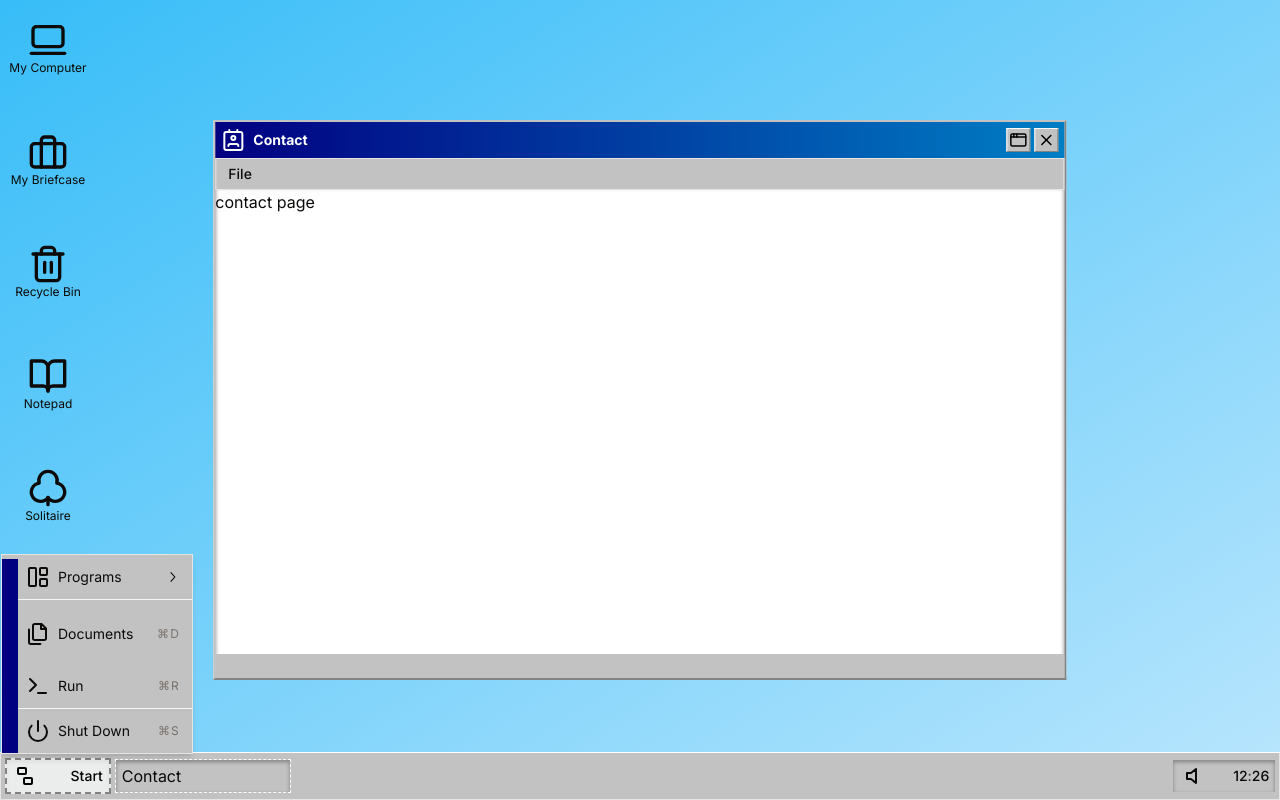
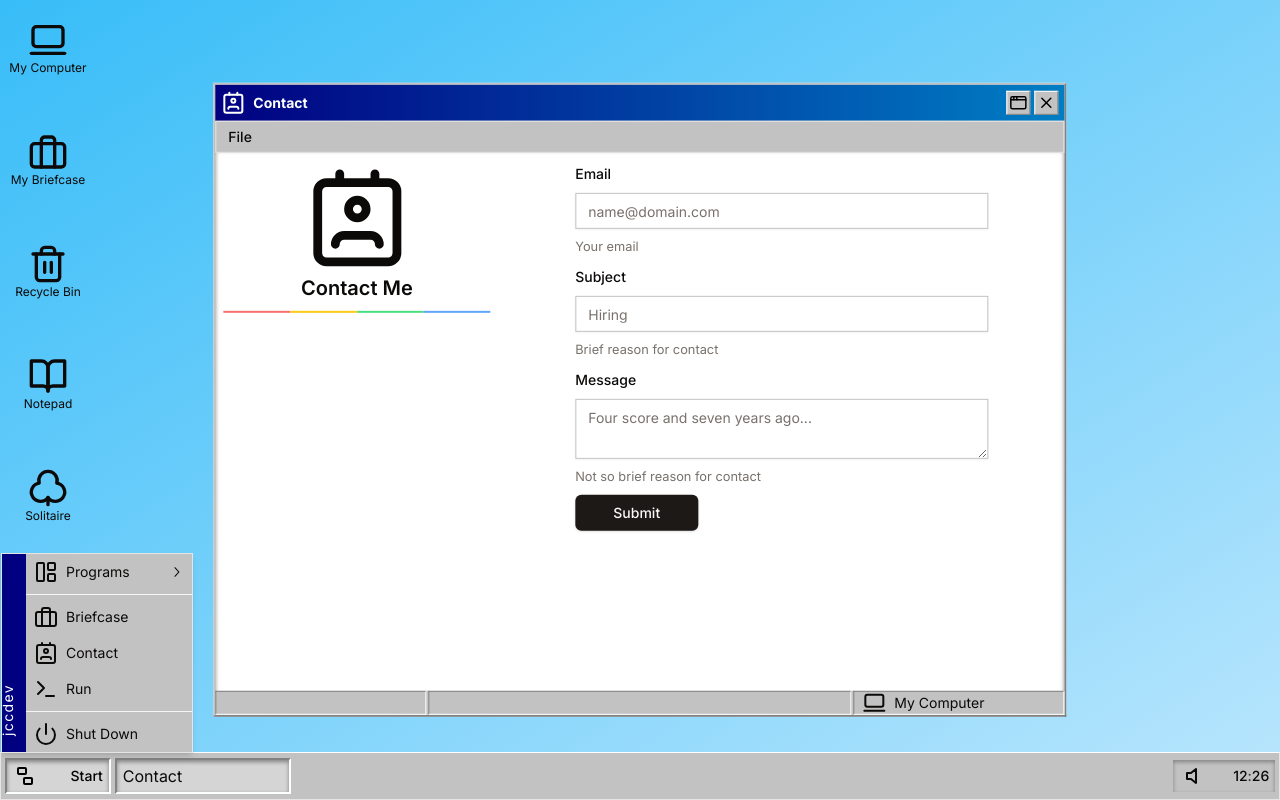
Before and after one commit to jccdev45/portfolio, a Next.js app: page /contact in a window 1280 px wide. Both pictures are taken after a click on the button "Start". Built offline with nearby package versions, Linux system fonts and the light colour scheme.

Commit message:
Add Contact pg & minor changes

```diff
--- a/app/contact/page.tsx
+++ b/app/contact/page.tsx
@@ -1,11 +1,130 @@
+"use client";
+
+import { zodResolver } from "@hookform/resolvers/zod";
 import { Contact } from "lucide-react";
+import { useForm } from "react-hook-form";
+import { Button } from "@/components/ui/button";
+import {
+  Form,
+  FormControl,
+  FormDescription,
+  FormField,
+  FormItem,
+  FormLabel,
+  FormMessage,
+} from "@/components/ui/form";
+import { Input } from "@/components/ui/input";
 import { WindowWrapper } from "@/components/window/window-wrapper";
-import { menuItems } from "@/lib/constants";
+import { ContactSchema, ContactSchemaValues, menuItems } from "@/lib/constants";
+import { WindowContent } from "@/components/window/window-content";
+import { WindowSidebar } from "@/components/window/window-sidebar";
+import { Textarea } from "@/components/ui/textarea";
 
 export default function ContactPage() {
+  const form = useForm<ContactSchemaValues>({
+    resolver: zodResolver(ContactSchema),
+    defaultValues: {
+      email: "",
+      subject: "",
+      message: "",
+    },
+  });
+
+  function onSubmit(values: ContactSchemaValues) {
+    console.log(values);
+  }
+
   return (
-    <WindowWrapper title="Contact" icon={<Contact />} menu={menuItems.default}>
-      <div>contact page</div>
+    <WindowWrapper
+      title="Contact"
+      icon={<Contact />}
+      menu={menuItems.default}
+      bottomBar
+    >
+      <div className="grid w-full min-h-full grid-cols-12">
+        <WindowSidebar>
+          <div className="flex flex-col items-center justify-evenly">
+            <span className="scale-110">
+              <Contact className="w-24 h-24" />
+            </span>
+            <h2 className="max-w-full text-xl font-semibold">Contact Me</h2>
+            <div className="grid w-full grid-cols-4">
+              <span className="h-0.5 col-span-1 bg-red-400"></span>
+              <span className="h-0.5 col-span-1 bg-yellow-400"></span>
+              <span className="h-0.5 col-span-1 bg-green-400"></span>
+              <span className="h-0.5 col-span-1 bg-blue-400"></span>
+            </div>
+          </div>
+        </WindowSidebar>
+        <WindowContent>
+          <Form {...form}>
+            <form
+              className="grid w-3/4 max-w-[500px] row-span-4 mx-auto space-y-2 col-span-full"
+              onSubmit={form.handleSubmit(onSubmit)}
+            >
+              <FormField
+                control={form.control}
+                name="email"
+                render={({ field }) => (
+                  <FormItem className="col-span-4 row-span-1">
+                    <FormLabel>Email</FormLabel>
+                    <FormControl>
+                      <Input
+                        className="border rounded-none border-windows"
+                        placeholder="name@domain.com"
+                        {...field}
+                      />
+                    </FormControl>
+                    <FormDescription>Your email</FormDescription>
+                    <FormMessage />
+                  </FormItem>
+                )}
+              />
+
+              <FormField
+                control={form.control}
+                name="subject"
+                render={({ field }) => (
+                  <FormItem className="col-span-4 row-span-1">
+                    <FormLabel>Subject</FormLabel>
+                    <FormControl>
+                      <Input
+                        className="border rounded-none border-windows"
+                        placeholder="Hiring"
+                        {...field}
+                      />
+                    </FormControl>
+                    <FormDescription>Brief reason for contact</FormDescription>
+                    <FormMessage />
+                  </FormItem>
+                )}
+              />
+
+              <FormField
+                control={form.control}
+                name="message"
+                render={({ field }) => (
+                  <FormItem className="col-span-4 row-span-1">
+                    <FormLabel>Message</FormLabel>
+                    <FormControl>
+                      <Textarea
+                        className="border rounded-none border-windows"
+                        placeholder="Four score and seven years ago..."
+                        {...field}
+                      />
+                    </FormControl>
+                    <FormDescription>
+                      Not so brief reason for contact
+                    </FormDescription>
+                    <FormMessage />
+                  </FormItem>
+                )}
+              />
+              <Button type="submit">Submit</Button>
+            </form>
+          </Form>
+        </WindowContent>
+      </div>
     </WindowWrapper>
   );
 }
--- a/app/notepad/page.tsx
+++ b/app/notepad/page.tsx
@@ -20,6 +20,7 @@ export default function NotepadPage() {
       icon={<StickyNote />}
       menu={menuItems.notepad}
       actionProp={note}
+      bottomBar
     >
       <FormatBar
         setBold={() => setIsBold(!isBold)}
--- a/app/portfolio/page.tsx
+++ b/app/portfolio/page.tsx
@@ -10,6 +10,7 @@ export default function PortfolioPage() {
       icon={<Briefcase />}
       title="My Work"
       menu={menuItems.default}
+      bottomBar
     >
       <Portfolio />
     </WindowWrapper>
--- /dev/null
+++ b/app/terminal/page.tsx
@@ -0,0 +1,67 @@
+"use client";
+
+import { useState, KeyboardEvent } from "react";
+import { Chivo_Mono } from "next/font/google";
+import { Terminal } from "lucide-react";
+import { WindowWrapper } from "@/components/window/window-wrapper";
+import { cn } from "@/lib/utils";
+
+const chivo = Chivo_Mono({ subsets: ["latin"], weight: ["400"] });
+
+export default function TerminalPage() {
+  const [lines, setLines] = useState<string[]>([]);
+
+  function handleEnterKey(event: KeyboardEvent<HTMLSpanElement>) {
+    if (event.key === "Enter") {
+      event.preventDefault();
+
+      const input = event.currentTarget.textContent?.trim() || "";
+      event.currentTarget.textContent = "";
+
+      if (input) setLines((prevLines) => [...prevLines, input]);
+    }
+  }
+
+  return (
+    <WindowWrapper title="Terminal" icon={<Terminal />} bottomBar={false}>
+      <div
+        className={cn(
+          `absolute bottom-[24px] top-[36px] w-full max-h-[95vh] bg-windows-black text-windows-white p-2`,
+          chivo.className
+        )}
+      >
+        <div className="mb-4">
+          <div className="text-lg font-bold">
+            <div>**********</div>
+            <div>** iDev **</div>
+            <div>**********</div>
+          </div>
+          <span className="block ml-8">
+            &copy;copyright by: nobody {new Date().getFullYear()}
+          </span>
+        </div>
+        {lines.map((line, index) => (
+          <div key={index} className="mt-1 mb-3 break-all">
+            <span className="mr-2">{`C:\\>`}</span>
+            <span>{line}</span>
+            <div className="my-1">
+              <span className="font-bold bg-windows-white/20 p-0.5">
+                Illegal command:
+              </span>{" "}
+              {line}
+            </div>
+          </div>
+        ))}
+        <div className="flex">
+          <span className="mr-2">{`C:\\>`}</span>
+          <span
+            contentEditable
+            className="flex-1 bg-transparent break-all border-none appearance-none outline-none"
+            autoFocus
+            onKeyDown={handleEnterKey}
+          />
+        </div>
+      </div>
+    </WindowWrapper>
+  );
+}
--- a/components/main-nav.tsx
+++ b/components/main-nav.tsx
@@ -1,6 +1,7 @@
 "use client";
 
 import { useState } from "react";
+import Link from "next/link";
 import { usePathname } from "next/navigation";
 import { SliderProps } from "@radix-ui/react-slider";
 import {
@@ -9,7 +10,6 @@ import {
   MenubarItem,
   MenubarMenu,
   MenubarSeparator,
-  MenubarShortcut,
   MenubarSub,
   MenubarSubContent,
   MenubarSubTrigger,
@@ -22,9 +22,9 @@ import {
   TooltipTrigger,
 } from "@/components/ui/tooltip";
 import {
+  Briefcase,
   Club,
-  Contact2,
-  Files,
+  Contact,
   LayoutPanelLeft,
   Power,
   StickyNote,
@@ -33,16 +33,15 @@ import {
   Volume,
   Volume2,
 } from "lucide-react";
+import Clock from "./desktop/Clock";
 import { Calendar } from "./ui/calendar";
 import { Slider } from "./ui/slider";
-import Link from "next/link";
-import Clock from "./desktop/Clock";
 
-interface Props {
+interface MainNavProps {
   defaultValue?: SliderProps["defaultValue"];
 }
 
-export function MainNav({ defaultValue }: Props) {
+export function MainNav({ defaultValue }: MainNavProps) {
   const path = usePathname();
   const withoutSlashes = path.replace(/\//g, "");
 
@@ -56,50 +55,61 @@ export function MainNav({ defaultValue }: Props) {
   return (
     <Menubar className="absolute bottom-0 left-0 grid w-screen h-12 grid-cols-12 px-1 border rounded-none bg-windows border-t-windows-white">
       <MenubarMenu>
-        <MenubarTrigger className="relative flex items-center col-start-1 col-span-1 justify-between border-2 rounded-none shadow shadow-windows-dark border-b-windows-dark border-r-windows-dark border-t-windows-white border-l-windows-white data-[state=open]:bg-windows-white/70 data-[state=open]:text-windows-black px-1.5 py-1 focus:bg-windows data-[state=open]:shadow-inner data-[state=open]:border-t-windows-dark data-[state=open]:border-l-windows-dark data-[state=open]:border-r-windows-white data-[state=open]:border-b-windows-white active:shadow-windows-dark data-[state=open]:border-dashed data-[state=open]:border-windows-dark">
+        <MenubarTrigger className="relative px-1.5 py-1 flex items-center col-start-1 col-span-1 justify-between border-2 rounded-none shadow shadow-windows-dark border-b-windows-dark border-r-windows-dark border-t-windows-white border-l-windows-white data-[state=open]:bg-windows-white/30 data-[state=open]:text-windows-black focus:bg-windows data-[state=open]:shadow-inner data-[state=open]:shadow-windows-dark data-[state=open]:border-2 data-[state=open]:border-t-windows-dark data-[state=open]:border-l-windows-dark data-[state=open]:border-r-windows-white data-[state=open]:border-b-windows-white active:shadow-windows-dark">
           <Ungroup /> Start
         </MenubarTrigger>
-        <MenubarContent className="relative pl-4 -mb-1 rounded-none bg-windows -z-0">
-          <div className="absolute left-0 w-4 h-full bg-windows-blue"></div>
+        <MenubarContent className="relative pl-6 py-0 pr-0 -mb-[0.2rem] rounded-none bg-windows">
+          <div className="absolute left-0 w-6 h-full bg-windows-blue">
+            <span className="absolute tracking-widest -rotate-90 -left-[1.25rem] bottom-8 text-sm text-windows-white">
+              jccdev
+            </span>
+          </div>
           <MenubarSub>
-            <MenubarSubTrigger>
+            <MenubarSubTrigger className="rounded-none">
               <LayoutPanelLeft className="mr-2" /> Programs
             </MenubarSubTrigger>
             <MenubarSeparator />
-            <MenubarSubContent className="bg-windows">
-              <MenubarItem>
-                <Contact2 /> Contact
-              </MenubarItem>
-              <MenubarItem>
+            <MenubarSubContent className="rounded-none bg-windows">
+              <MenubarItem className="rounded-none">
                 <Link href="/notepad" className="flex items-center">
-                  <StickyNote /> Notepad
+                  <StickyNote className="mr-2" /> Notepad
                 </Link>
               </MenubarItem>
-              <MenubarItem>
+              <MenubarItem className="rounded-none">
                 <Link href="/solitaire" className="flex items-center">
-                  <Club /> Solitaire
+                  <Club className="mr-2" /> Solitaire
                 </Link>
               </MenubarItem>
             </MenubarSubContent>
           </MenubarSub>
-          <MenubarItem className="my-4">
-            <Files className="mr-2" /> Documents
-            <MenubarShortcut>⌘D</MenubarShortcut>
+          <MenubarItem className="rounded-none">
+            <Link
+              href="/portfolio"
+              className="flex items-center w-full cursor-pointer"
+            >
+              <Briefcase className="mr-2" /> Briefcase
+            </Link>
           </MenubarItem>
-          <MenubarItem>
-            <Terminal className="mr-2" /> Run{" "}
-            <MenubarShortcut>⌘R</MenubarShortcut>
+          <MenubarItem className="rounded-none">
+            <Link
+              href="/contact"
+              className="flex items-center w-full cursor-pointer"
+            >
+              <Contact className="mr-2" /> Contact
+            </Link>
+          </MenubarItem>
+          <MenubarItem className="rounded-none">
+            <Terminal className="mr-2" /> Run
           </MenubarItem>
           <MenubarSeparator />
-          <MenubarItem>
-            <Power className="mr-2" /> Shut Down{" "}
-            <MenubarShortcut>⌘S</MenubarShortcut>
+          <MenubarItem className="rounded-none">
+            <Power className="mr-2" /> Shut Down
           </MenubarItem>
         </MenubarContent>
       </MenubarMenu>
 
       {capitalized.length > 0 && (
-        <div className="border mr-auto border-dashed col-auto col-start-2 shadow-inner shadow-windows-dark border-windows-white py-1 px-1.5 w-44 truncate">
+        <div className="border-2 border-t-windows-dark border-l-windows-dark border-b-windows-white border-r-windows-white mr-auto bg-windows-white/30 col-auto col-start-2 shadow-inner shadow-windows-dark border-windows-white py-1 px-1.5 w-44 truncate">
           {capitalized}
         </div>
       )}
@@ -108,7 +118,7 @@ export function MainNav({ defaultValue }: Props) {
         <MenubarMenu>
           <TooltipProvider>
             <Tooltip>
-              <MenubarTrigger className="">
+              <MenubarTrigger>
                 <TooltipTrigger asChild>
                   {/* @ts-ignore */}
                   <span>{value > 0 ? <Volume2 /> : <Volume />}</span>
--- a/components/window/window-wrapper.tsx
+++ b/components/window/window-wrapper.tsx
@@ -2,7 +2,7 @@
 
 import React from "react";
 import Link from "next/link";
-import { X, AppWindow } from "lucide-react";
+import { X, AppWindow, Laptop2 } from "lucide-react";
 import { Button } from "@/components/ui/button";
 import {
   Menubar,
@@ -21,10 +21,11 @@ import { cn } from "@/lib/utils";
 
 type Props = {
   actionProp?: string;
+  bottomBar: boolean;
   children: React.ReactNode;
   expand?: boolean;
   icon: JSX.Element;
-  menu: {
+  menu?: {
     trigger: string;
     items: {
       action?: ((actionProp: string | undefined) => void) | null;
@@ -38,6 +39,7 @@ type Props = {
 
 export function WindowWrapper({
   actionProp,
+  bottomBar,
   children,
   expand,
   icon,
@@ -57,7 +59,7 @@ export function WindowWrapper({
         )}
       >
         <div className="flex flex-col">
-          <div className="flex items-center justify-between w-full py-0.5 bg-gradient-to-r from-windows-blue to-[rgb(0,126,196)] text-windows-white handle h-9 px-1.5">
+          <div className="select-none flex items-center justify-between w-full py-0.5 bg-gradient-to-r from-windows-blue to-[rgb(0,126,196)] text-windows-white handle h-9 px-1.5">
             <div className="flex items-center text-sm gap-x-2">
               <>{icon}</>
               <p className="font-bold">{title}</p>
@@ -117,7 +119,19 @@ export function WindowWrapper({
         </div>
         {children}
 
-        <div className="absolute bottom-0 left-0 w-full h-6 bg-windows"></div>
+        <div
+          className={cn(
+            `absolute bottom-0 left-0 w-full h-6 bg-windows flex gap-x-0.5 items-center`,
+            !bottomBar && `hidden`
+          )}
+        >
+          <div className="border border-r-windows-white border-b-windows-white border-t-windows-dark border-l-windows-dark w-1/4 h-full"></div>
+          <div className="border border-r-windows-white border-b-windows-white border-t-windows-dark border-l-windows-dark w-1/2 h-full"></div>
+          <div className="flex items-center border border-r-windows-white border-b-windows-white border-t-windows-dark border-l-windows-dark w-1/4 h-full text-sm">
+            <Laptop2 className="mx-2" />
+            My Computer
+          </div>
+        </div>
       </div>
     </>
   );
--- a/lib/constants.tsx
+++ b/lib/constants.tsx
@@ -15,11 +15,26 @@ import {
   Save,
   Spade,
   StickyNote,
+  Terminal,
   Trash2,
   Twitch,
   UtensilsCrossed,
   XCircle,
 } from "lucide-react";
+import * as z from "zod";
+
+export const ContactSchema = z.object({
+  email: z.string(),
+  subject: z
+    .string()
+    .min(3, { message: "Must be longer than 3 characters" })
+    .max(50, { message: "Must be less than 50 characters" }),
+  message: z
+    .string()
+    .min(5, { message: "Must be at least 5 characters" })
+    .max(200, { message: "Must be less than 200 characters" }),
+});
+export type ContactSchemaValues = z.infer<typeof ContactSchema>;
 
 export const playSound = (title: string) => {
   const audioElement = new Audio(`/${title}.mp3`);
@@ -186,6 +201,12 @@ export const desktopIcons = [
     path: "/contact",
     icon: <Contact className="block w-10 h-10 text-windows-black/70" />,
   },
+  {
+    id: 7,
+    label: "Terminal",
+    path: "/terminal",
+    icon: <Terminal className="block w-10 h-10 text-windows-black/70" />,
+  },
 ];
 
 export const toRecycle = [
--- a/package.json
+++ b/package.json
@@ -34,7 +34,7 @@
     "eslint": "8.43.0",
     "eslint-config-next": "13.4.7",
     "lucide-react": "^0.255.0",
-    "next": "13.4.7",
+    "next": "^13.4.8",
     "postcss": "8.4.24",
     "react": "18.2.0",
     "react-day-picker": "^8.8.0",
```
Also changed, not shown: app/recycle-bin/page.tsx (+8 -3 lines), components/portfolio/Portfolio.tsx (+6 -4 lines), 1 other file (tests, documents, lock files or other folders).
